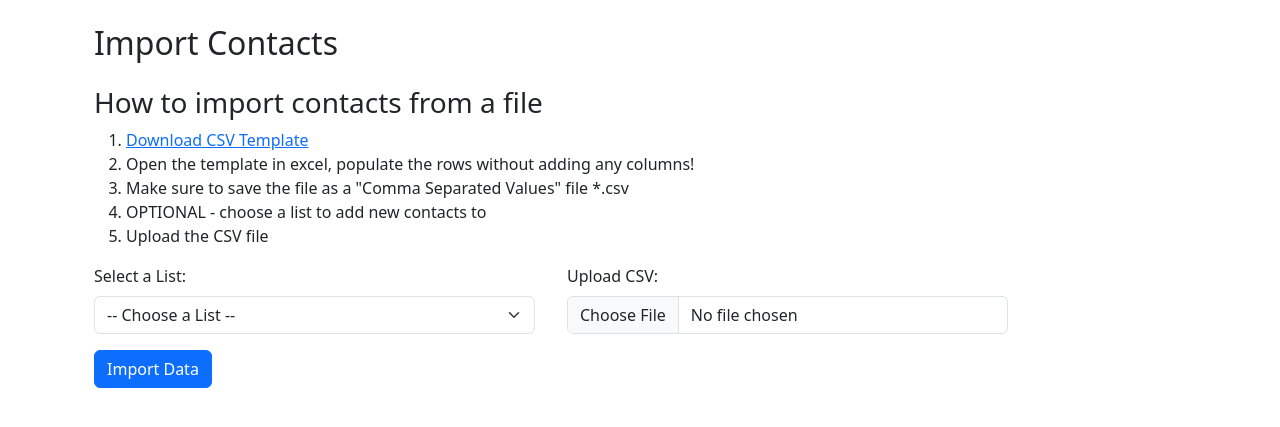
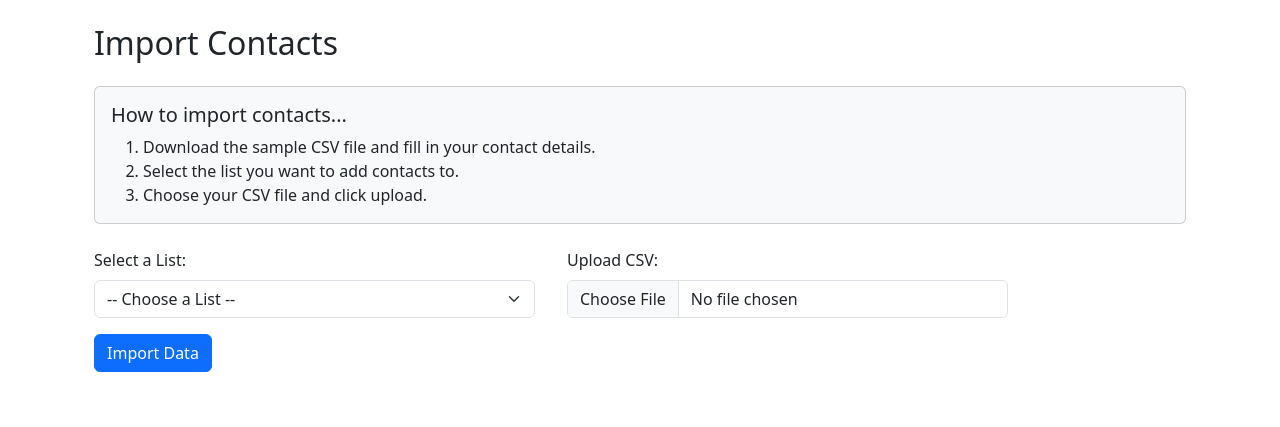
Before and after one commit to mc6255699/contacts, a Flask app: page /upload_contacts in a window 1280 px wide. Shown: the part 56-483 px from the top of the page. Run offline with Flask 3, Linux system fonts and the light colour scheme; data that the repository does not hold is empty.

```diff
--- a/templates/upload_contacts.html
+++ b/templates/upload_contacts.html
@@ -6,17 +6,17 @@
 <div class="container">
     <h2 class="mb-4">Import Contacts</h2>
 
+<div class="card bg-light mb-4">
+  <div class="card-body">
+    <h5 class="card-title">How to import contacts...</h5>
+    <ol class="mb-0">
+      <li>Download the sample CSV file and fill in your contact details.</li>
+      <li>Select the list you want to add contacts to.</li>
+      <li>Choose your CSV file and click upload.</li>
+    </ol>
+  </div>
+</div>
 
-<h3>How to import contacts from a file</h3>
-<ol>
-    <li> <a href="{{ url_for('static', filename='Contact_upload_template.csv') }}" download>
-            Download CSV Template
-        </a></li>
-    <li>Open the template in excel, populate the rows without adding any columns!</li>
-    <li>Make sure to save the file as a "Comma Separated Values" file *.csv</li>
-    <li>OPTIONAL - choose a list to add new contacts to</li>
-    <li>Upload the CSV file</li>
-</ol>
 
 <form method="POST" enctype="multipart/form-data" class="mb-4">
 <div class="row mb-3">
```
